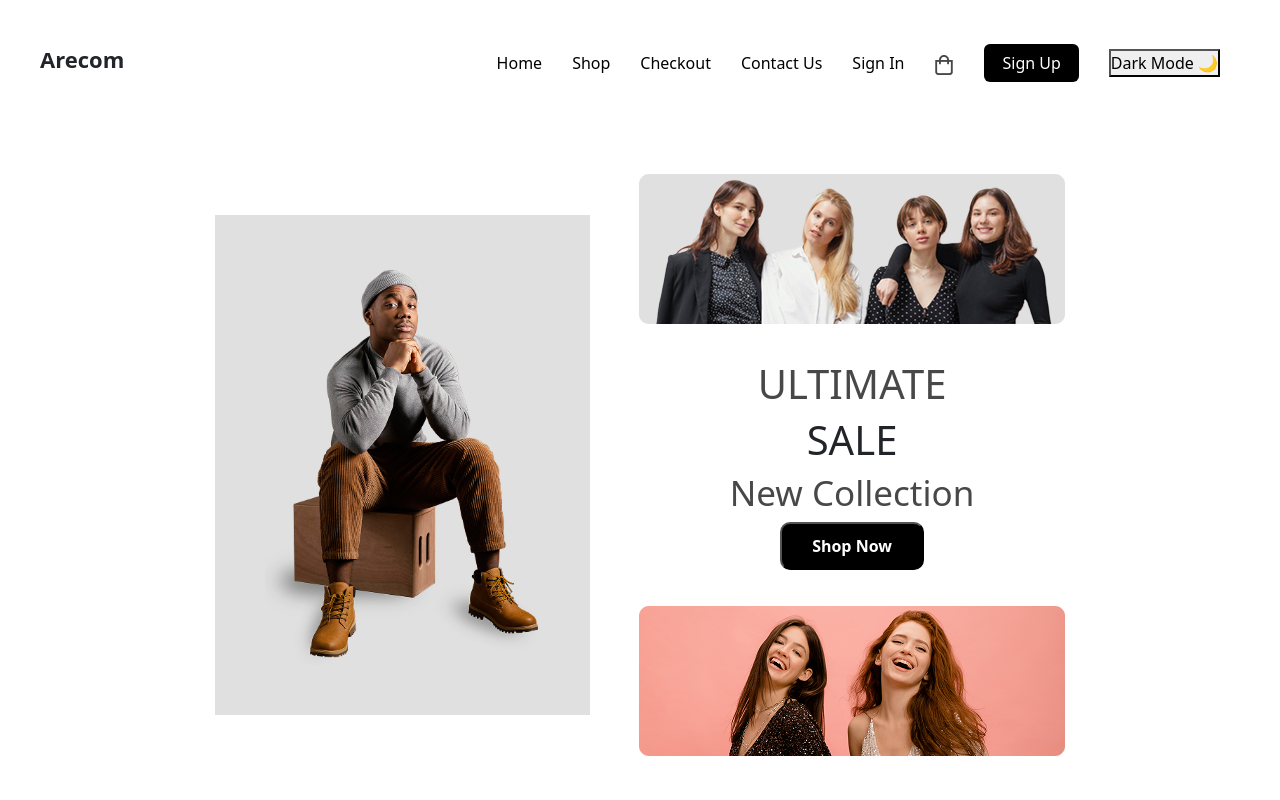
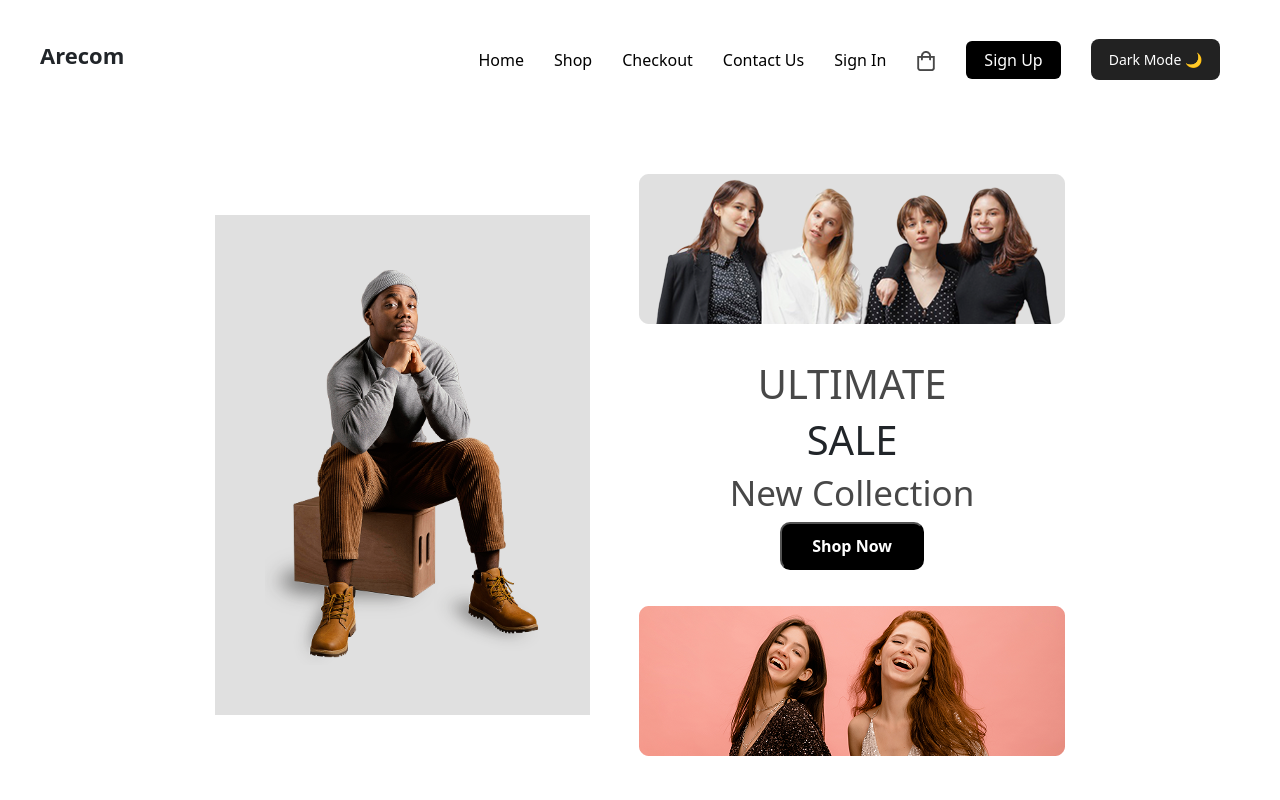
Before and after one commit to abdulrehmangull495/Arecom, a React (Vite) app: page / in a window 1280 px wide. Shown: the top 800 px of the page. Built offline with nearby package versions, Linux system fonts and the light colour scheme.

Commit message:
update navbar

```diff
--- a/src/components/Headers.jsx
+++ b/src/components/Headers.jsx
@@ -45,9 +45,12 @@ else{
 }
 }) */}
 {/* <button class="btn">i am a button</button> */}
-    <button onClick={toggleMode}>
+    {/* <button onClick={toggleMode}>
           {dark ? "Light Mode ☀️" : "Dark Mode 🌙"}
-        </button>
+        </button> */}
+        <button className="theme-btn" onClick={toggleMode}>
+  {dark ? "Light Mode ☀️" : "Dark Mode 🌙"}
+</button>
 
   </li>
 </ul>
--- a/src/components/header.css
+++ b/src/components/header.css
@@ -11,6 +11,21 @@
 }
 body.dark a {
   color: white;
+}
+.theme-btn {
+  padding: 10px 18px;
+  border: none;
+  border-radius: 8px;
+  cursor: pointer;
+  font-size: 14px;
+  transition: all 0.3s ease;
+  background-color: #222;
+  color: white;
+}
+
+.theme-btn:hover {
+  transform: scale(1.05);
+  background-color: #444;
 }
 /* NAV */
 .nav {
```
